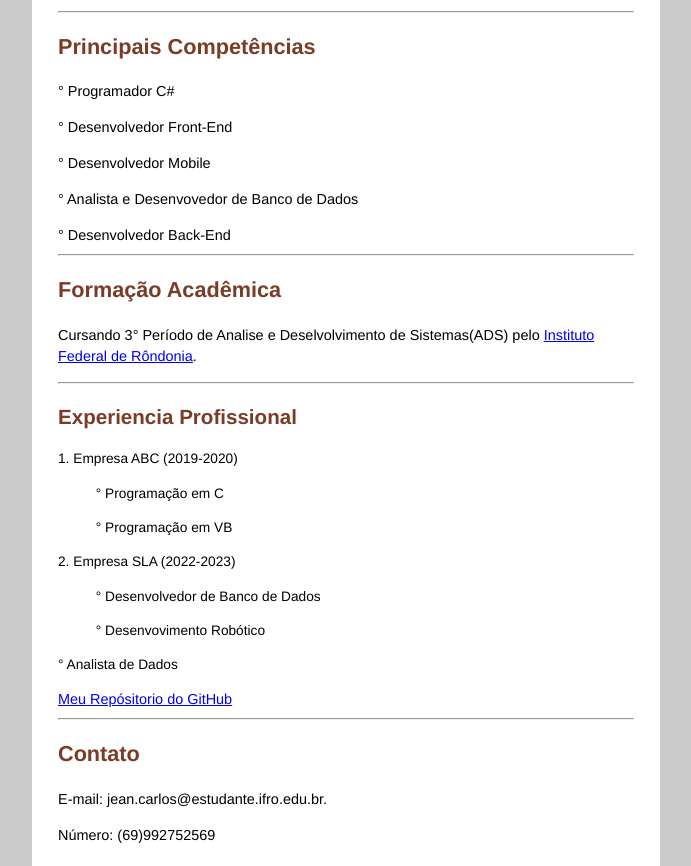
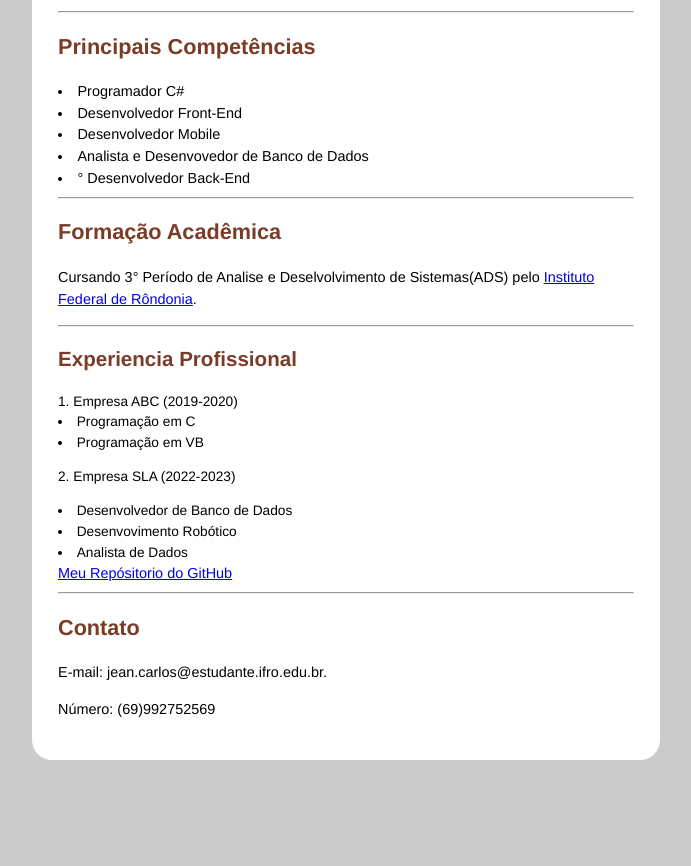
Before and after one commit to JEAN-CARLOS2/TopicosEspeciaisDeTI, a plain HTML site: page HTML E CSS CURRICULO/index.html in a window 1280 px wide. Shown: the part 508-1374 px from the top of the page, without its empty margins (294-985 px from the left). Drawn offline with Linux system fonts and the light colour scheme.

Commit message:
Add files via upload

```diff
--- a/HTML E CSS CURRICULO/index.html
+++ b/HTML E CSS CURRICULO/index.html
@@ -4,12 +4,12 @@
     <meta charset="UTF-8">
     <meta http-equiv="X-UA-COompatiblr" content="IE=edg">
     <meta name="viewport" content="width=device-width,initial-scale=1.0">
-    <title>CURRÍCULO DE JEAN</title>
+    <title>Tópicos Especiais I</title>
     <link rel="stylesheet" href="style.css">
 </head>
 <body>
     <div class ="conteudo">
-      <img src="IMAGENS/EU.jpg">
+      <img src="IMAGENS/EU.jpg" alt="Foto">
         <div>
             <h1>Jean Carlos da Silva Andrade</h1>
             <hr></hr>
@@ -19,16 +19,16 @@
             </div>
             <hr></hr>
                         <h2> Principais Competências</h2>
-            <p>
-                ° Programador C#
-            </p>
-            <p2>° Desenvolvedor</p2> <p1> Front-End</p1>
+            <li>
+                 Programador C#
+                  </li>
+                  <li> Desenvolvedor Front-End </li>
 
-            <p>° Desenvolvedor Mobile</p>
-                <p>
-                    ° Analista e Desenvovedor de Banco de Dados
-                </p>
-                <p2>° Desenvolvedor</p2> <p1> Back-End</p1>
+                  <li> Desenvolvedor Mobile</li>
+                  <li>
+                     Analista e Desenvovedor de Banco de Dados
+                     </li>
+                     <li>° Desenvolvedor Back-End</li>
                       <hr></hr>
                       <h2>Formação Acadêmica</h2>
                      <p>
@@ -40,13 +40,13 @@
                      <div classe = "Experiencia-Profissional">
                         <h2>Experiencia Profissional </h2>
                        <p1>1. Empresa ABC (2019-2020)</p1>
-                       <P>ㅤㅤㅤ° Programação em C</P>
-                        <p>ㅤㅤㅤ° Programação em VB</p>
+                       <li>Programação em C</li>
+                        <li>Programação em VB</li>
 
                      <p>2. Empresa SLA (2022-2023)</p>
-                <p>ㅤㅤㅤ° Desenvolvedor de Banco de Dados</p>
-                <p>ㅤㅤㅤ° Desenvovimento Robótico</p>
-                <p>° Analista de Dados</p>
+                     <li> Desenvolvedor de Banco de Dados</li>
+                     <li> Desenvovimento Robótico</li>
+                     <li> Analista de Dados</li>
                      </div>
 
                       <a href="https://github.com/JEAN-CARLOS2/TopicosEspeciaisDeTI.git">Meu Repósitorio do GitHub</a>
--- a/HTML E CSS CURRICULO/style.css
+++ b/HTML E CSS CURRICULO/style.css
@@ -19,9 +19,7 @@ body{
     flex: 1;
 }
 
-.perfil{
-    text-align: center;
-}
+
 
 img{
     width: 100px;
```
Lines whose indentation alone changed are shown as unchanged.
